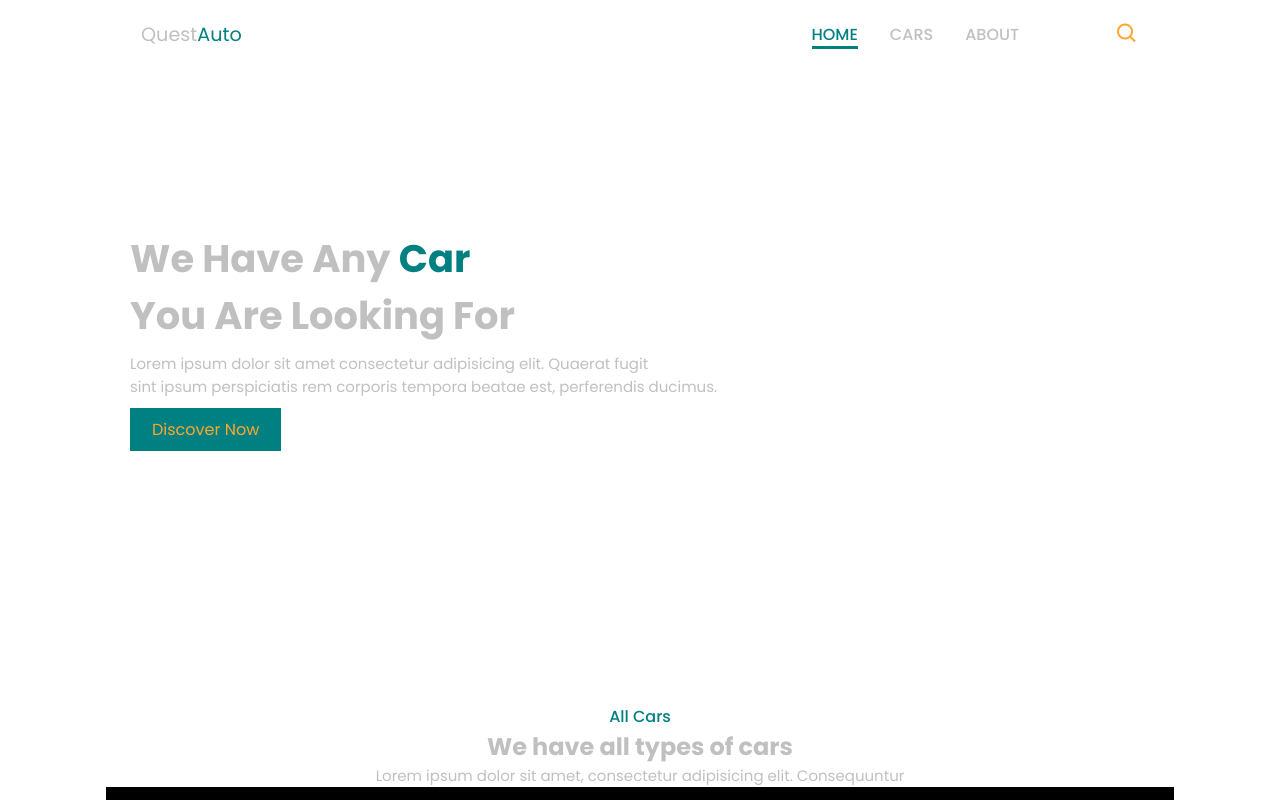
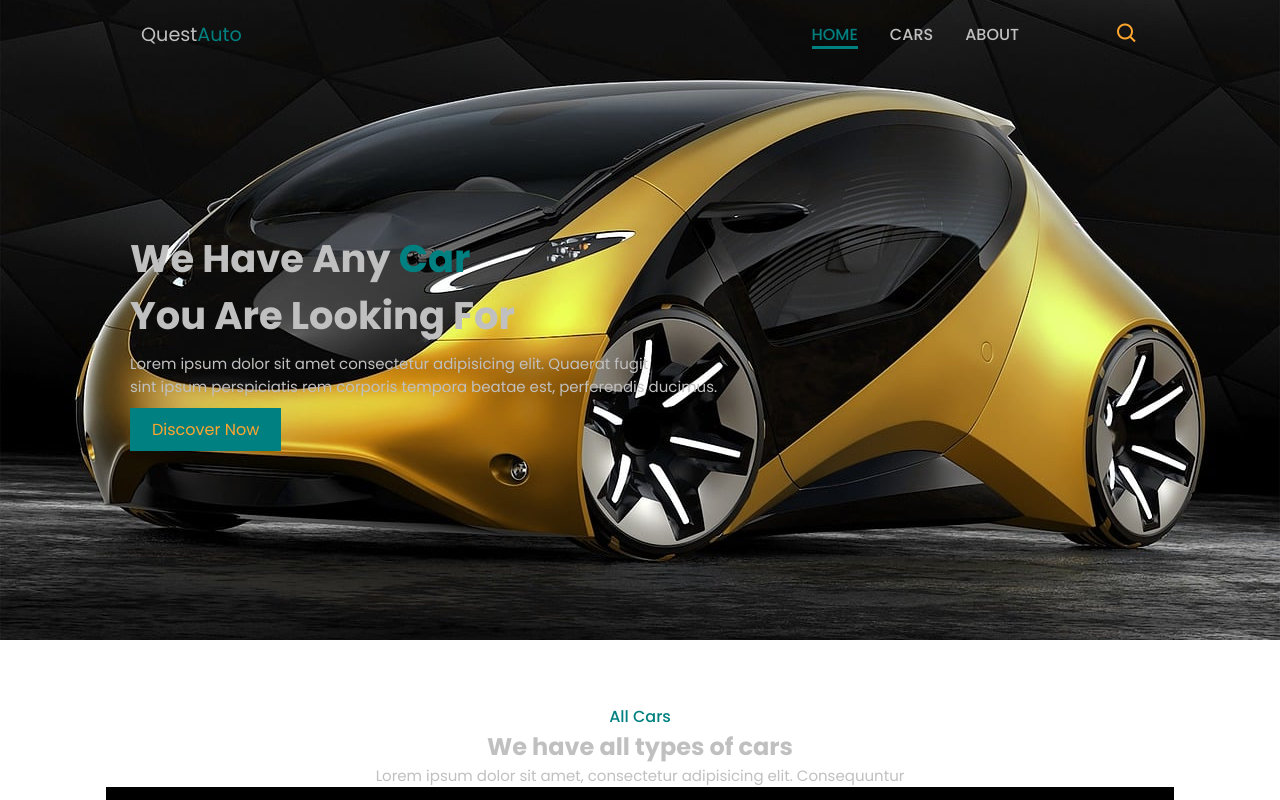
Before and after one commit to kdooley727/QuestAuto, a plain HTML site: page index.html in a window 1280 px wide. Shown: the top 800 px of the page. Drawn offline with nearby package versions, Linux system fonts and the light colour scheme.

Commit message:
Update style.css

```diff
--- a/style.css
+++ b/style.css
@@ -124,7 +124,7 @@ header {
     min-height: 640px;
     display: flex;
     align-items: center;
-    background: url(images/background-car.jpg);
+    background: url(background-car.jpg);
     background-repeat: no-repeat;
     background-size: cover;
     background-position: center left;
```
